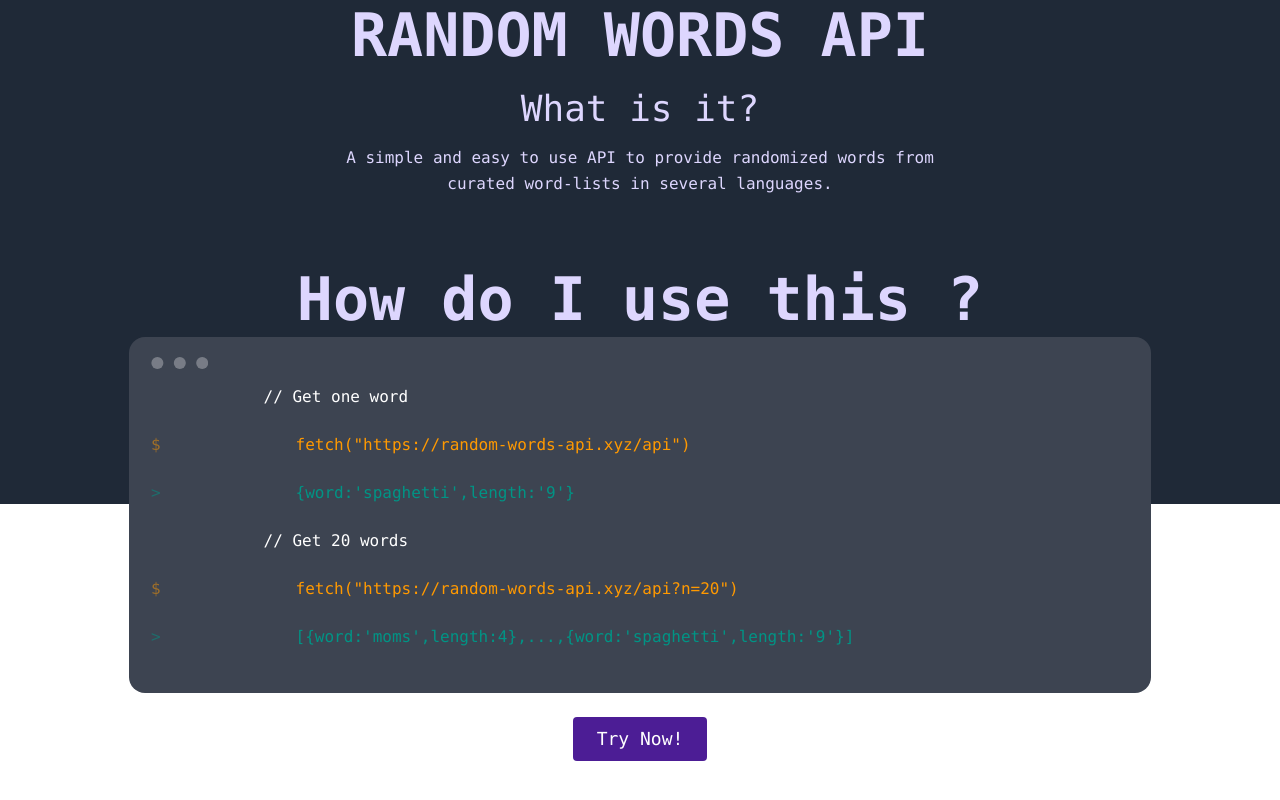
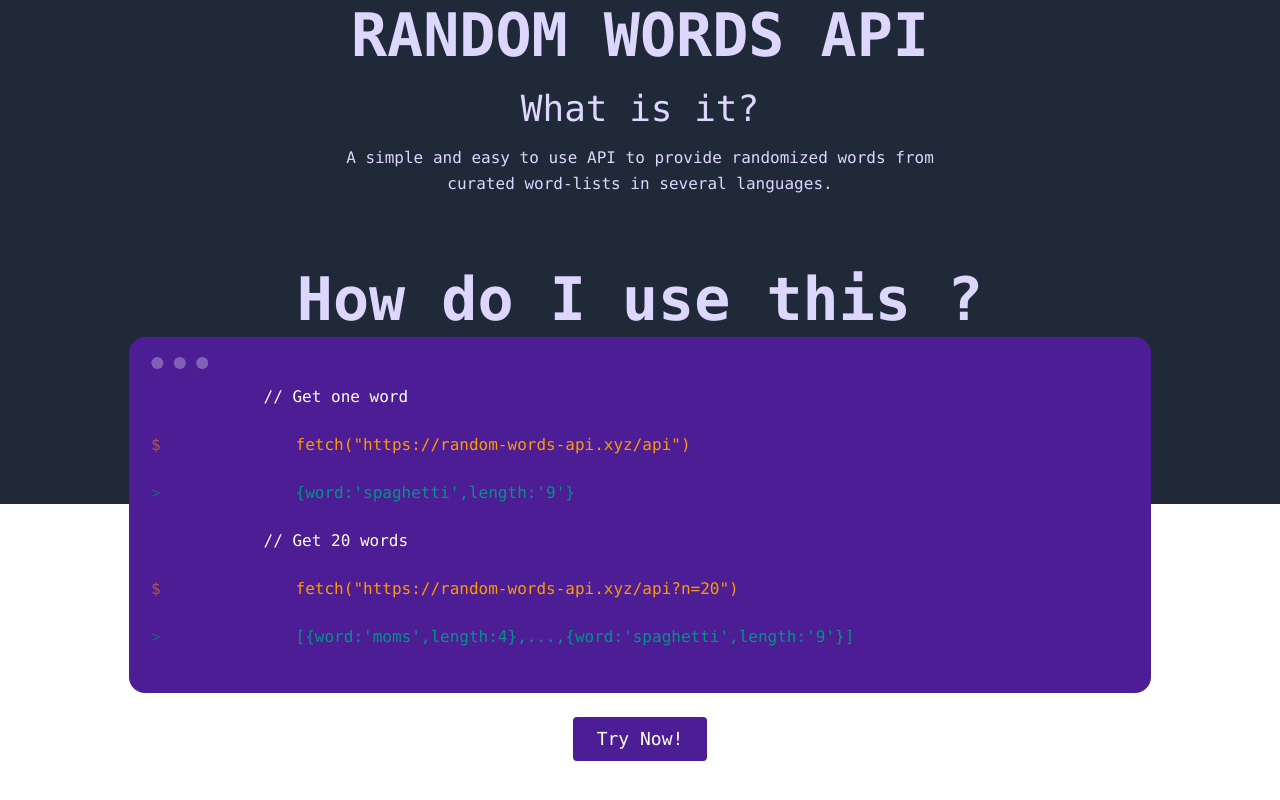
Before and after one commit to lacdesaintecroix/random-words-api, a Svelte app in the folder frontend/: page / in a window 1280 px wide. Shown: the part 296-1096 px from the top of the page. Built offline with nearby package versions, Linux system fonts and the light colour scheme.

Commit message:
changed color of code block in dark mode for better contrast

```diff
--- a/frontend/src/howTo.svelte
+++ b/frontend/src/howTo.svelte
@@ -3,7 +3,7 @@
 >
   How do I use this ?
 </h2>
-<div class="mockup-code">
+<div class="mockup-code dark:bg-purple-900">
   <pre>
             <code>// Get one word</code>
           </pre>
--- a/frontend/src/try.svelte
+++ b/frontend/src/try.svelte
@@ -34,7 +34,7 @@
 {:else if mounted}
   <div
     transition:slide={{ delay: 0, duration: 200, easing: quintOut }}
-    class="mockup-code"
+    class="mockup-code dark:bg-purple-900"
   >
     <pre data-prefix="$">
   <code>Result:</code>
```
